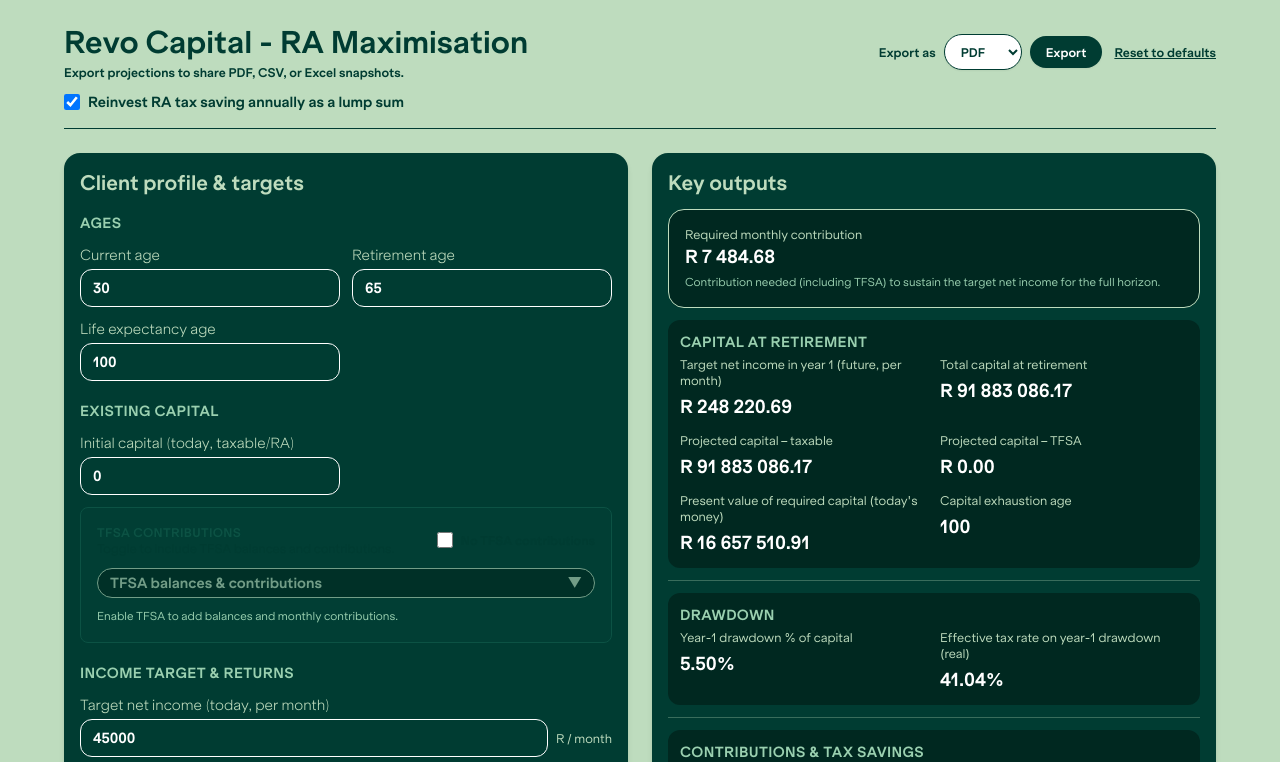
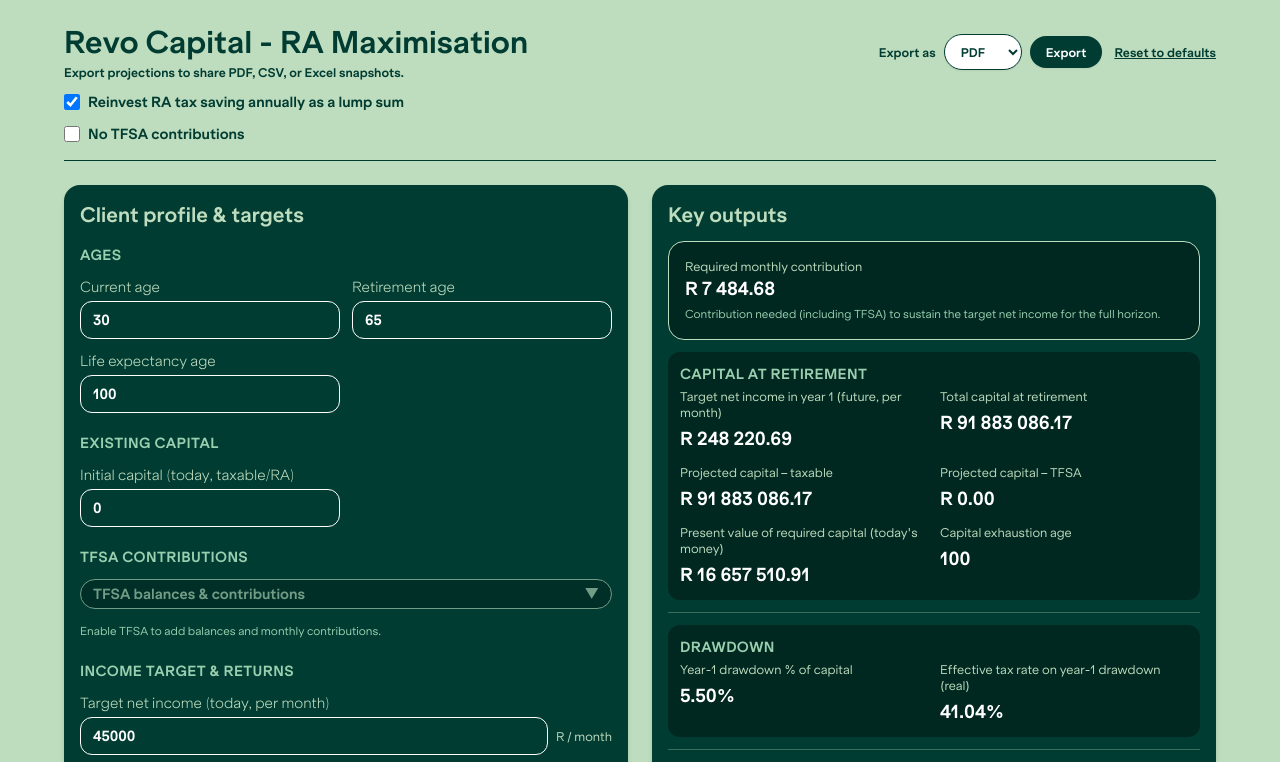
Before and after one commit to keenon-stack/RevoCALC, a React (Create React App) app: page / in a window 1280 px wide. Shown: the top 762 px of the page. Built offline with nearby package versions, Linux system fonts and the light colour scheme.

Commit message:
Refine TFSA UI layout

```diff
--- a/src/RetirementCalculator.jsx
+++ b/src/RetirementCalculator.jsx
@@ -1188,6 +1188,15 @@
               Reinvest RA tax saving annually as a lump sum
             </span>
           </label>
+          <label className="inline-flex items-center gap-2 text-sm font-semibold text-[#003c32]">
+            <input
+              type="checkbox"
+              className="h-4 w-4 rounded border-[#003c32] text-[#003c32] focus:ring-[#003c32]"
+              checked={includeTfsa}
+              onChange={handlers.checkbox("includeTfsa")}
+            />
+            <span>{includeTfsa ? "Include TFSA balances & contributions" : "No TFSA contributions"}</span>
+          </label>
         </header>
 
         <div className="grid gap-6 md:grid-cols-2">
@@ -1284,33 +1293,16 @@
                   </p>
                 )}
               </label>
-              <div className="col-span-2 rounded-lg border border-[#0c5244] bg-[#0c5244]/10 p-4">
-                <div className="flex flex-col gap-2 sm:flex-row sm:items-center sm:justify-between">
-                  <div>
-                    <p className="text-xs font-semibold uppercase tracking-wide text-[#0c5244]">
-                      TFSA contributions
-                    </p>
-                    <p className="text-xs text-[#003c32]">
-                      Toggle to include TFSA balances and contributions.
-                    </p>
-                  </div>
-                  <label className="inline-flex items-center gap-2 text-xs font-semibold text-[#003c32]">
-                    <input
-                      type="checkbox"
-                      className="h-4 w-4 rounded border-[#003c32] text-[#003c32] focus:ring-[#003c32]"
-                      checked={includeTfsa}
-                      onChange={handlers.checkbox("includeTfsa")}
-                    />
-                    <span>{includeTfsa ? "Include TFSA" : "No TFSA contributions"}</span>
-                  </label>
-                </div>
-
+              <p className="col-span-2 mt-2 text-sm font-semibold uppercase tracking-wide text-[#9ad0b0]">
+                TFSA contributions
+              </p>
+              <div className="col-span-2 flex flex-col gap-3">
                 <button
                   type="button"
                   onClick={() => setShowTfsaDetails((open) => !open)}
                   aria-expanded={showTfsaDetails}
                   disabled={!includeTfsa}
-                  className="mt-3 inline-flex w-full items-center justify-between rounded-full border border-[#bedcbe] bg-[#002820] px-3 py-1 text-sm font-semibold text-[#bedcbe] disabled:cursor-not-allowed disabled:opacity-60"
+                  className="inline-flex w-full items-center justify-between rounded-full border border-[#bedcbe] bg-[#002820] px-3 py-1 text-sm font-semibold text-[#bedcbe] disabled:cursor-not-allowed disabled:opacity-60"
                 >
                   <span>TFSA balances &amp; contributions</span>
                   <span>{includeTfsa && showTfsaDetails ? "▲" : "▼"}</span>
@@ -1318,7 +1310,7 @@
 
                 {includeTfsa ? (
                   showTfsaDetails && (
-                    <div className="mt-3 grid grid-cols-1 gap-3 sm:grid-cols-2">
+                    <div className="grid grid-cols-1 gap-3 sm:grid-cols-2">
                       <label
                         className="flex flex-col gap-1"
                         htmlFor="tfsa-to-date"
@@ -1391,7 +1383,7 @@
                     </div>
                   )
                 ) : (
-                  <p className="mt-2 text-[11px] text-[#9ad0b0]">
+                  <p className="text-[11px] text-[#9ad0b0]">
                     Enable TFSA to add balances and monthly contributions.
                   </p>
                 )}
```
